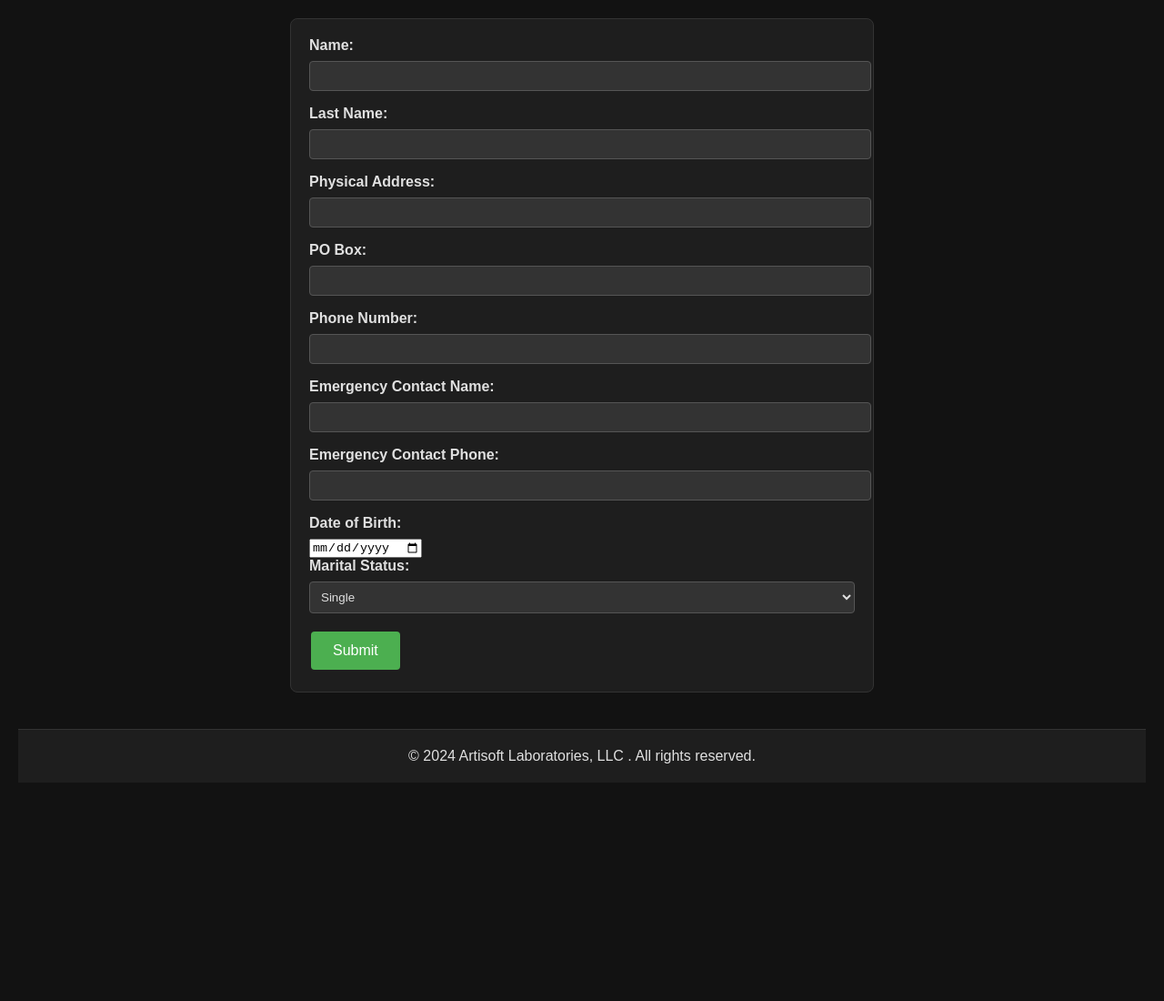
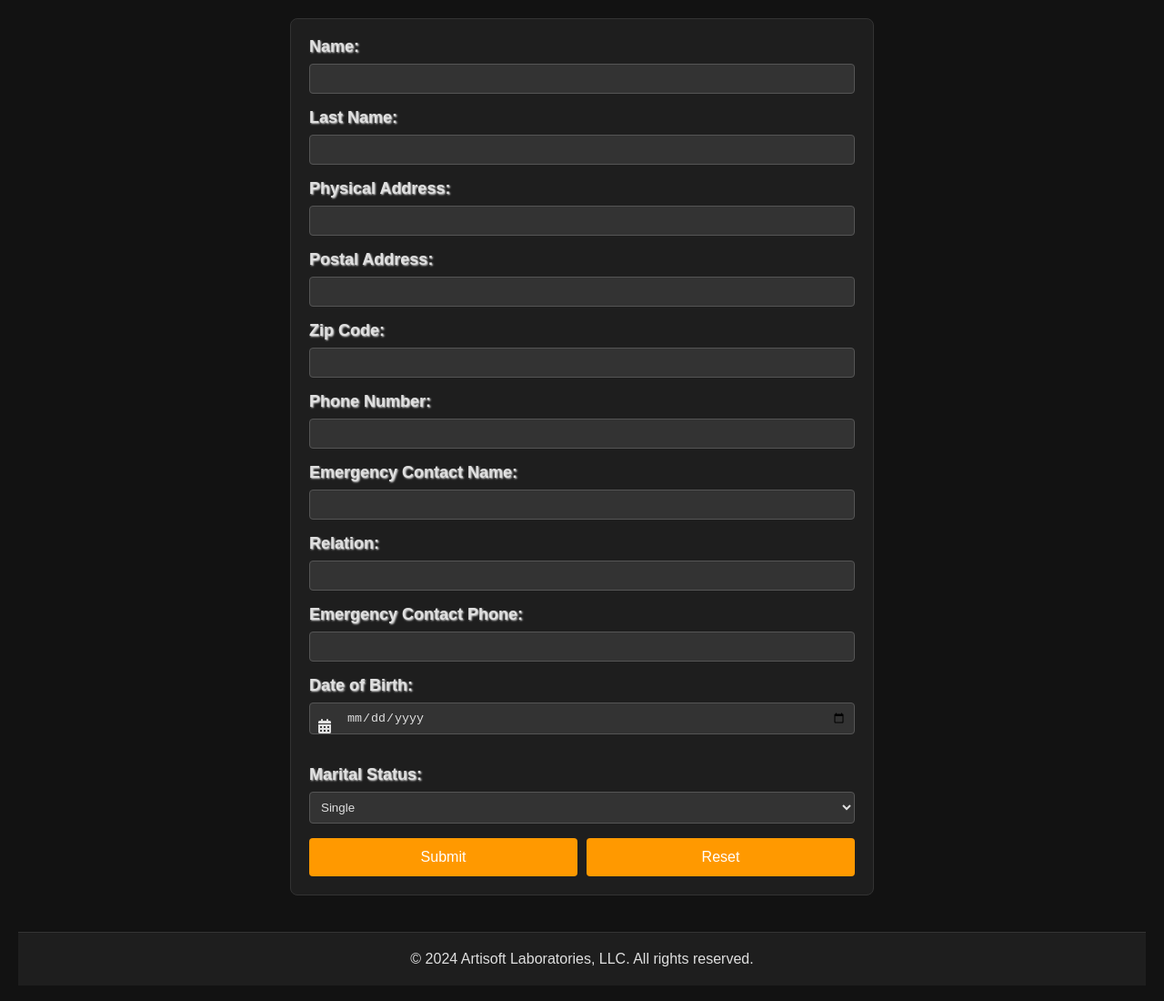
Before and after one commit to prismaroute/biohtml, a plain HTML site: page index.html in a window 1280 px wide. Shown: the whole page at 91% size. Before the commit the page ends 880 px from the top, so only its background shows below. Drawn offline with nearby package versions, Linux system fonts and the light colour scheme.

Commit message:
index.html

```diff
--- a/index.html
+++ b/index.html
@@ -4,6 +4,7 @@
     <meta charset="UTF-8">
     <meta name="viewport" content="width=device-width, initial-scale=1.0">
     <title>Employee Information Form</title>
+    <link rel="stylesheet" href="https://cdnjs.cloudflare.com/ajax/libs/font-awesome/6.0.0-beta3/css/all.min.css"> <!-- Add Font Awesome -->
     <style>
         body {
             font-family: Arial, sans-serif;
@@ -23,11 +24,14 @@
             display: block;
             margin-bottom: 8px;
             font-weight: bold;
-            color: #e0e0e0; /* Light text color for labels */
+            color: #e0e0e0; /* Light text color */
+            font-size: 18px; /* Increase the font size for labels */
+            text-shadow: 1px 1px 2px #e0e0e0; /* Add shadow effect to labels */
         }
         input[type="text"],
         input[type="email"],
         input[type="tel"],
+        input[type="date"],
         textarea,
         select {
             width: 100%;
@@ -37,35 +41,44 @@
             border-radius: 4px;
             background-color: #333; /* Dark background for input fields */
             color: #e0e0e0; /* Light text color for input fields */
+            box-sizing: border-box;
         }
-        button[type="submit"] {
-            background-color: #4CAF50;
+        .input-with-icon {
+            position: relative;
+            display: flex; /* Use flexbox to center the content */
+            align-items: center; /* Center items vertically */
+        }
+        .input-with-icon input {
+            padding-left: 40px; /* Adjust padding to make room for the icon */
+            width: 100%; /* Ensure the input field takes full width */
+            box-sizing: border-box;
+        }
+        .input-with-icon i {
+            position: absolute;
+            left: 10px; /* Space from the left edge */
+            top: 50%;
+            transform: translateY(-50%); /* Center vertically */
+            color: #e0e0e0; /* Icon color */
+        }
+        .button-container {
+            display: grid;
+            grid-template-columns: 1fr 1fr; /* Two columns of equal width */
+            gap: 10px; /* Space between buttons */
+        }
+        button {
+            background-color: #ff9900;
             color: white;
             border: none;
             padding: 12px 24px;
             text-align: center;
             text-decoration: none;
-            display: inline-block;
             font-size: 16px;
-            margin: 4px 2px;
             cursor: pointer;
             border-radius: 4px;
             transition: background-color 0.3s ease;
         }
-        button[type="submit"]:hover {
-            background-color: #45a049;
-        }
-        .github-link {
-            text-align: center;
-            margin-top: 20px;
-            font-size: 14px;
-        }
-        .github-link a {
-            color: #4CAF50;
-            text-decoration: none;
-        }
-        .github-link a:hover {
-            text-decoration: underline;
+        button:hover {
+            background-color: #000000;
         }
         footer {
             text-align: center;
@@ -79,9 +92,34 @@
             margin: 0;
         }
     </style>
+    <script type="text/javascript" src="https://cdn.jsdelivr.net/npm/@emailjs/browser@4/dist/email.min.js"></script>
+    <script type="text/javascript">
+        (function() {
+            emailjs.init('oNWkmSZG7BhgJ8teA'); // Replace 'YOUR_PUBLIC_KEY' with your actual EmailJS public key
+        })();
+
+        function sendEmail(event) {
+            event.preventDefault(); // Prevent the default form submission
+
+            const form = document.querySelector('form');
+            const formData = new FormData(form);
+
+            emailjs.sendForm('YOUR_SERVICE_ID', 'YOUR_TEMPLATE_ID', formData)
+                .then(response => {
+                    console.log('Email sent successfully:', response);
+                    alert('Your message has been sent successfully!');
+                    form.reset(); // Reset the form after successful submission
+                })
+                .catch(error => {
+                    console.error('Error sending email:', error);
+                    alert('Failed to send your message. Please try again.');
+                });
+        }
+    </script>
+    <script> src= "script.js"</script>
 </head>
 <body>
-    <form action="https://formsubmit.co/yquinones648@gmail.com" method="post">
+    <form onsubmit="sendEmail(event)">
         <label for="name">Name:</label>
         <input type="text" id="name" name="name" required><br>
 
@@ -91,8 +129,11 @@
         <label for="address">Physical Address:</label>
         <input type="text" id="address" name="address" required><br>
 
-        <label for="pobox">PO Box:</label>
-        <input type="text" id="pobox" name="pobox"><br>
+        <label for="pobox">Postal Address:</label>
+        <input type="text" id="postal address" name="postaladdress"><br>
+
+        <label for="zipcode">Zip Code:</label>
+        <input type="text" id="zipcode" name="zipcode"><br>
 
         <label for="phone">Phone Number:</label>
         <input type="tel" id="phone" name="phone" required><br>
@@ -100,11 +141,17 @@
         <label for="emergency-name">Emergency Contact Name:</label>
         <input type="text" id="emergency-name" name="emergency-name" required><br>
 
+        <label for="relation">Relation:</label>
+        <input type="text" id="relation" name="relation" required><br>
+
         <label for="emergency-phone">Emergency Contact Phone:</label>
         <input type="tel" id="emergency-phone" name="emergency-phone" required><br>
 
         <label for="dob">Date of Birth:</label>
-        <input type="date" id="dob" name="dob" required><br>
+        <div class="input-with-icon">
+            <i class="fas fa-calendar-alt"></i> <!-- Font Awesome calendar icon -->
+            <input type="date" id="dob" name="dob" required>
+        </div><br>
 
         <label for="marital-status">Marital Status:</label>
         <select id="marital-status" name="marital-status" required>
@@ -114,11 +161,20 @@
             <option value="widowed">Widowed</option>
         </select><br>
 
-        <button type="submit">Submit</button>
+        <div class="button-container">
+            <button type="submit" onclick="sendMail()">Submit</button>
+            <button type="button" onclick="resetForm()">Reset</button>
+        </div>
     </form>
 
     <footer>
-        <p>&copy; 2024 Artisoft Laboratories, LLC . All rights reserved.</p>
+        <p>&copy; 2024 Artisoft Laboratories, LLC. All rights reserved.</p>
     </footer>
+
+    <script>
+        function resetForm() {
+            document.querySelector('form').reset();
+        }
+    </script>
 </body>
 </html>
```
